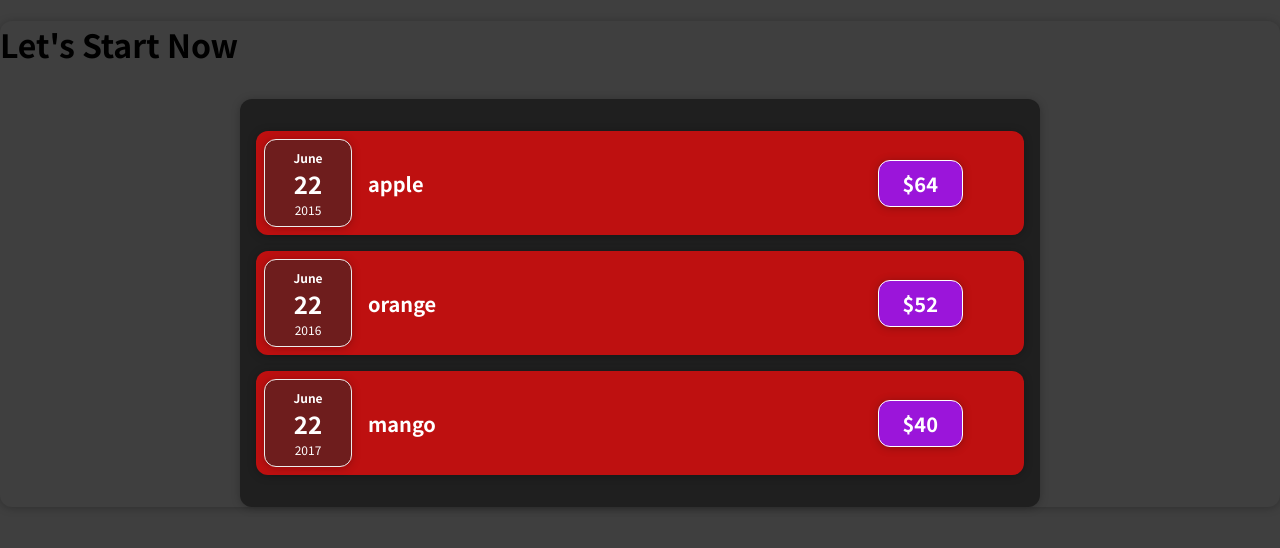
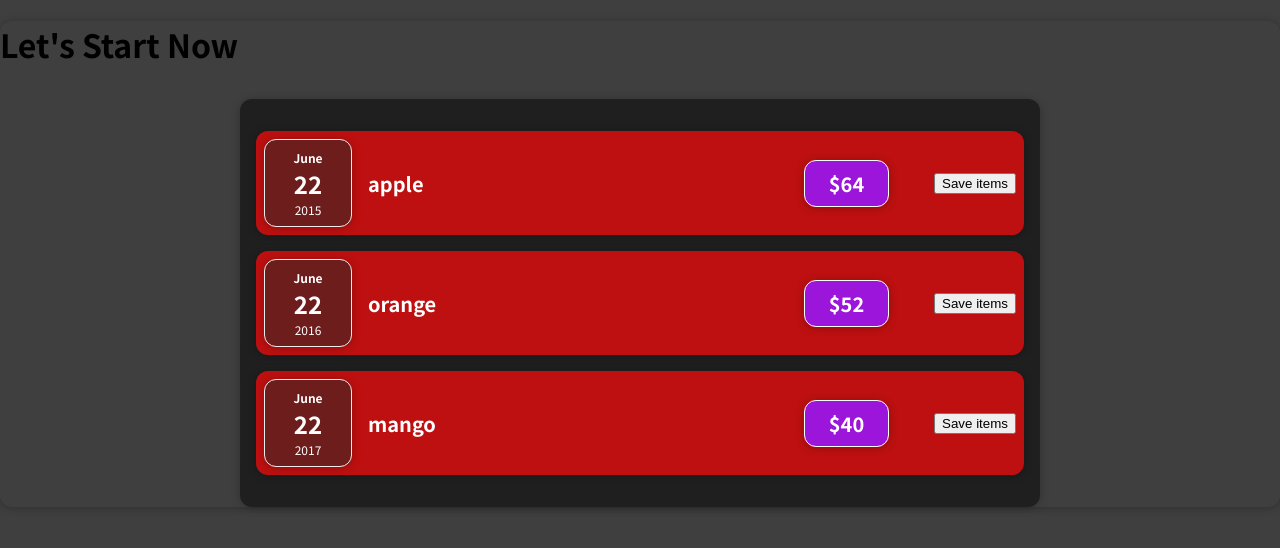
Before and after one commit to HariKrishna2554/new-app, a JavaScript app: page / in a window 1280 px wide. Shown: the top 548 px of the page. Built offline with nearby package versions, Linux system fonts and the light colour scheme.

Commit message:
add button & arrange the code

```diff
--- a/src/App.js
+++ b/src/App.js
@@ -1,5 +1,5 @@
-import Cards from "./components/Cards";
-import Expenses from "./components/Expenses";
+import Cards from "./components/UI/Cards";
+import Expenses from "./components/Expenses/Expenses";
 
 function App() {
   const expense = [
--- a/src/components/Expenses.js
+++ b/src/components/Expenses/Expenses.js
@@ -1,6 +1,6 @@
 import ExpensesItem from "./ExpensesItem";
 import "./Expense.css";
-import Cards from "./Cards";
+import Cards from "../UI/Cards";
 
 function Expenses(props) {
     return(
--- a/src/components/ExpensesDate.js
+++ b/src/components/Expenses/ExpensesDate.js
@@ -1,4 +1,4 @@
-import Cards from './Cards';
+import Cards from "../UI/Cards";
 import './ExpenseDate.css'
 
 function ExpensesDate(props) {
--- a/src/components/ExpensesItem.js
+++ b/src/components/Expenses/ExpensesItem.js
@@ -1,8 +1,11 @@
 import ExpensesDate from './ExpensesDate';
-import Cards from './Cards';
+import Cards from "../UI/Cards";
 import './ExpenseItem.css';
 
 function ExpensesItem(props) {
+    const buttonHandler = () => {
+        alert("Items Details are Saved!");
+    };
     return (
         <Cards className='expense-item'>
             <ExpensesDate date={props.date}/>
@@ -10,6 +13,7 @@ function ExpensesItem(props) {
                 <h2>{props.title}</h2>
                 <Cards className='expense-item__price'>${props.price}</Cards>
             </div>
+            <button onClick={buttonHandler}>Save items</button>
         </Cards>
     );
 }
```
Also changed, not shown: src/components/Expenses/Expense.css (renamed from src/components/Expense.css), src/components/Expenses/ExpenseDate.css (renamed from src/components/ExpenseDate.css), src/components/Expenses/ExpenseItem.css (renamed from src/components/ExpenseItem.css), src/components/UI/Card.css (renamed from src/components/Card.css), src/components/UI/Cards.js (renamed from src/components/Cards.js).
